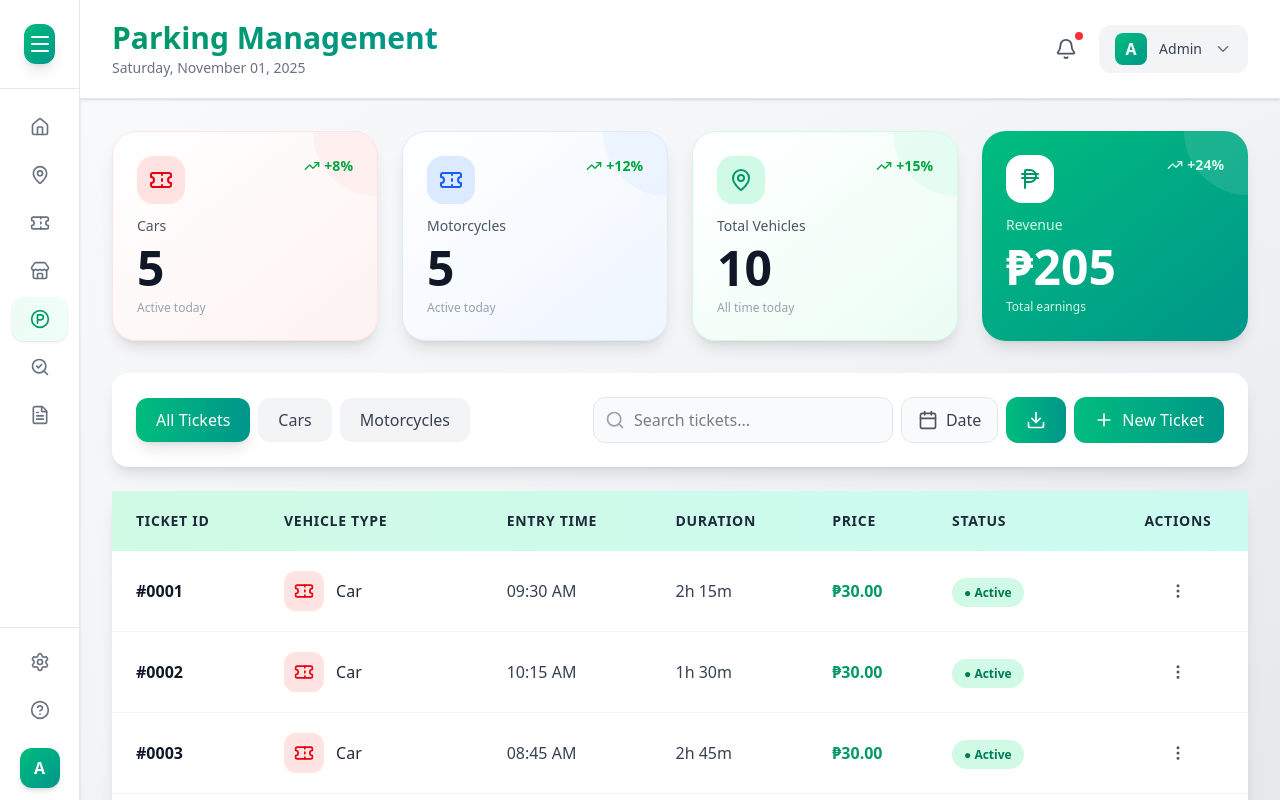
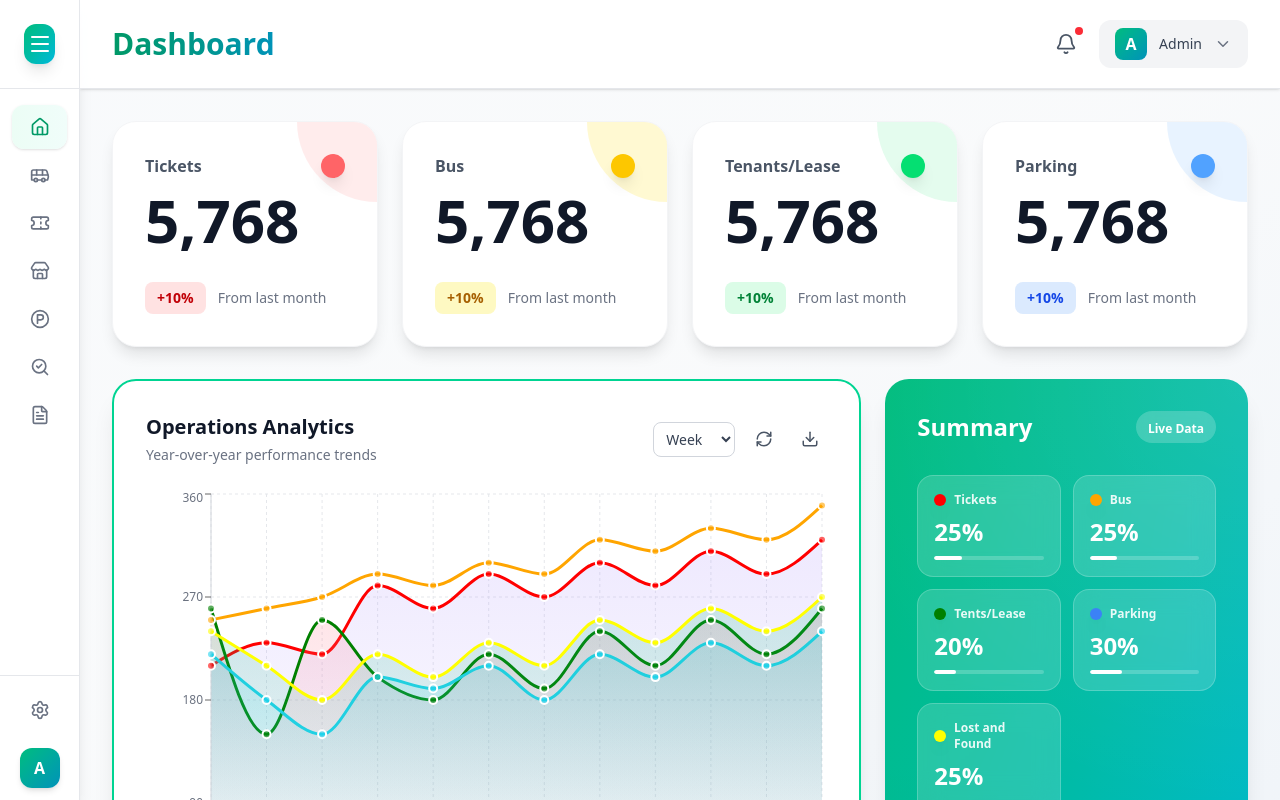
Before and after one commit to Tantalost/Software-Engineering, a React (Vite) app in the folder IBT/: page / in a window 1280 px wide. Built offline with nearby package versions, Linux system fonts and the light colour scheme.

Commit message:
fix: dashboard

```diff
--- a/IBT/src/App.jsx
+++ b/IBT/src/App.jsx
@@ -1,8 +1,8 @@
-import Parking from './pages/Parking.jsx'
+import Dashboard from './pages/Dashboard.jsx'
 
 function App() {
   return (
-    <Parking />
+    <Dashboard />
   )
 }
 
```
